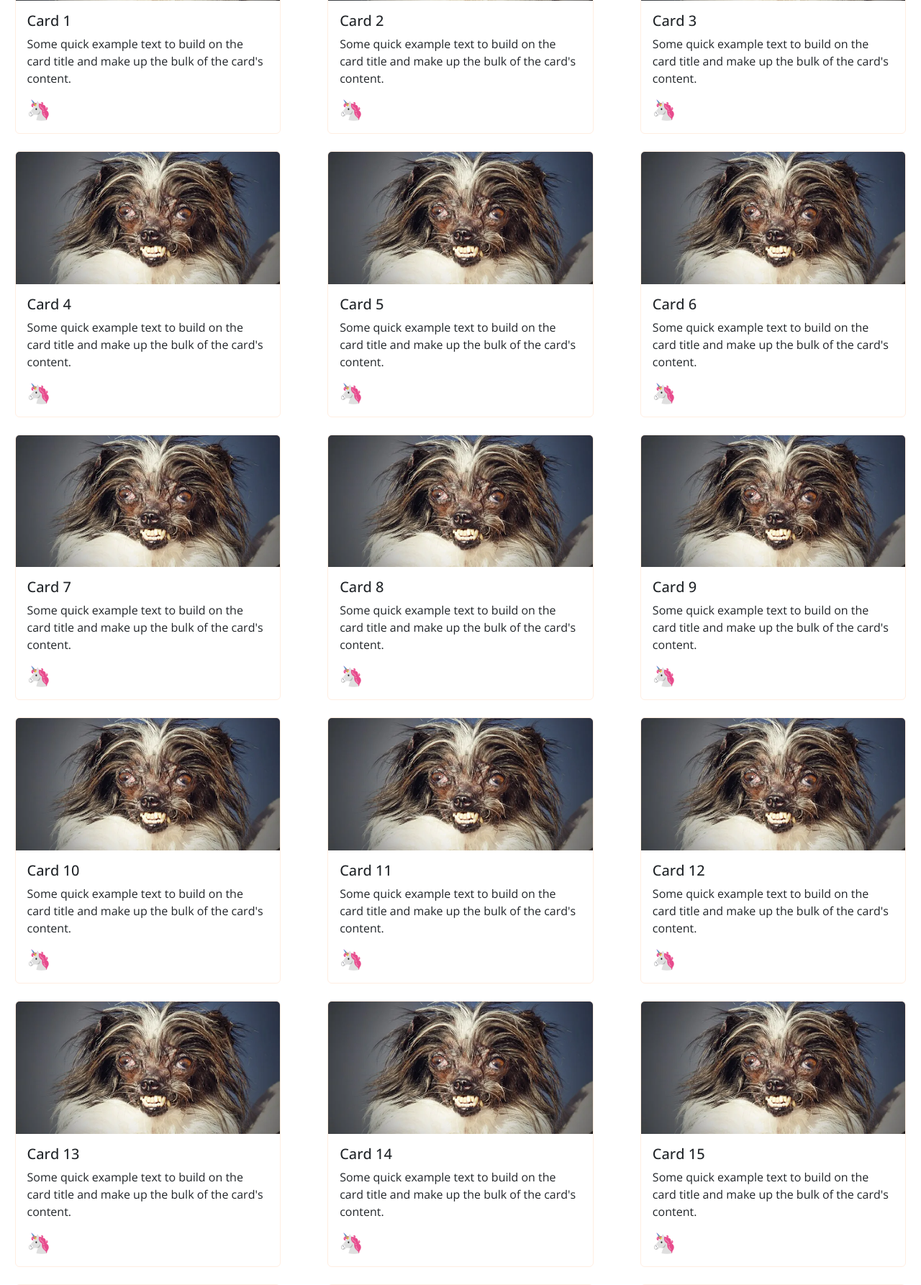
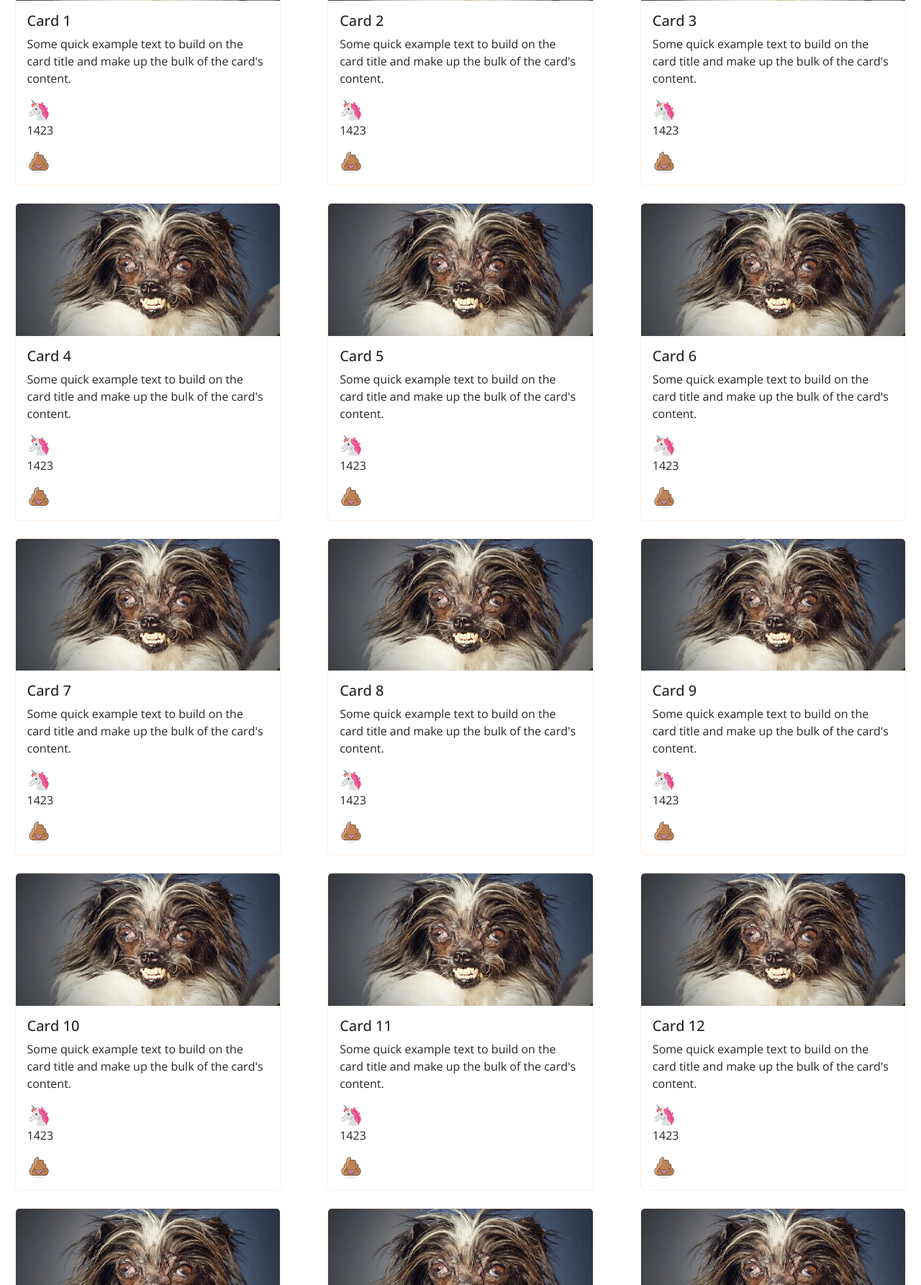
Before and after one commit to e-riff/worst-case-scenario, a PHP site: template src/View/Home/index.html.twig in a window 1280 px wide. Shown: the part 525-2311 px from the top of the page at 72% size. Run offline with PHP 8.4, Linux system fonts and the light colour scheme; the template is opened without the code that fills it, so the values that code supplies are empty; some libraries are stand-ins or nearby versions.

Commit message:
adding counter

```diff
--- a/src/View/Include/_card.html.twig
+++ b/src/View/Include/_card.html.twig
@@ -6,6 +6,9 @@
 			{{ loop.index }}</h5>
 		<p class="card-text">Some quick example text to build on the card title and make up the bulk of the card's content.</p>
 		<a href="#"><img class="unicorn" src="/assets/images/unicorn.png"></a>
+		<p class="counter">1423</p>
+		<a href="#"><img class="unicorn" src="/assets/images/favicon.png"></a>
+
 
 	</div>
 </div>
```
